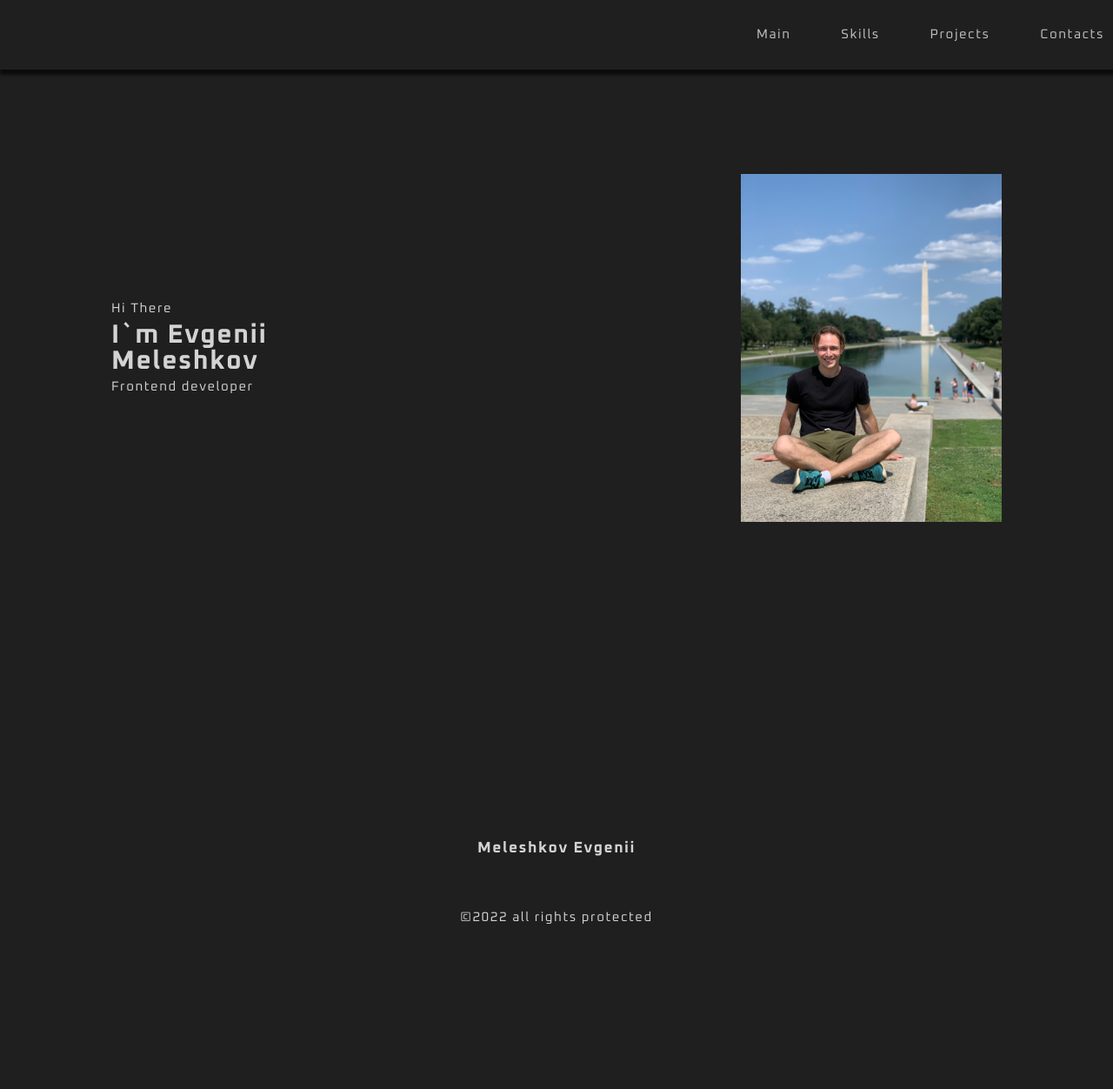
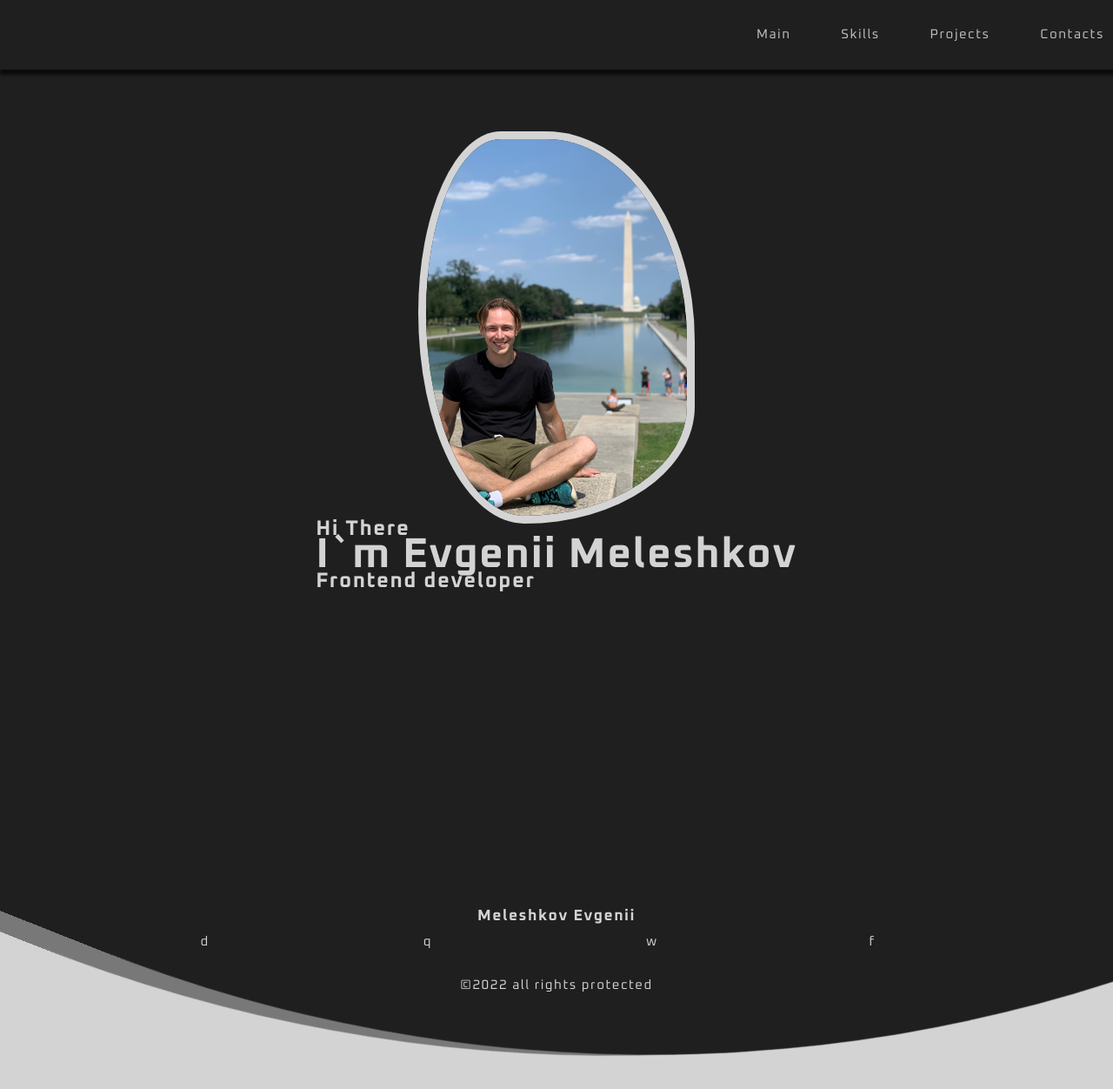
Before and after one commit to EvgeniiMeleshkov/portfolio, a React (Create React App) app: page / in a window 1280 px wide. Shown: the top 1252 px of the page at 87% size. Before the commit the page ends 1230 px from the top, so only its background shows below. Built offline with nearby package versions, Linux system fonts and the light colour scheme.

Commit message:
choose my oun way in progress

```diff
--- a/src/footer/Footer.module.css
+++ b/src/footer/Footer.module.css
@@ -1,9 +1,13 @@
 .footerMainBlock {
+    position: absolute;
+    z-index: 1000;
     display: flex;
     align-items: center;
     min-height: 50vh;
+    width: 100%;
 }
 .footerInnerBlock {
+    z-index: 1000;
     display: flex;
     align-items: center;
     flex-direction: column;
@@ -13,15 +17,63 @@
 
 }
 .someBlocks {
+    z-index: 1000;
     width: 80%;
     display: flex;
     justify-content: space-between;
     flex-wrap: wrap;
 }
 .someBlock {
+    z-index: 1000;
     width: 50px;
     height: 50px;
 }
+.pol {
+    z-index: 500;
+    width: 100%;
+    position: relative;
+    display: flex;
+    justify-content: center;
+    align-items: center;
+    flex-direction: column;
+    height: 500px;
+    background-color: #d3d3d3;
+    overflow: hidden;
+}
+.pol:before,
+.pol:after {
+     content: "";
+     position: absolute;
+     left: 50%;
+     min-width: 300vw;
+     min-height: 300vw;
+     background-color: #1f1f20;
+     animation-name: rotate;
+     animation-iteration-count: infinite;
+     animation-timing-function: linear;
+ }
+
+.pol:before {
+     bottom: 15vh;
+     border-radius: 45%;
+     animation-duration: 10s;
+ }
+
+.pol:after {
+     bottom: 12vh;
+     opacity: .5;
+     border-radius: 47%;
+     animation-duration: 10s;
+ }
+
+
+@keyframes rotate {
+    0% {transform: translate(-50%, 0) rotateZ(0deg);}
+    50% {transform: translate(-50%, -2%) rotateZ(180deg);}
+    100% {transform: translate(-50%, 0%) rotateZ(360deg);}
+}
+
+
 .footerInfo {
 
 }
--- a/src/footer/Footer.tsx
+++ b/src/footer/Footer.tsx
@@ -4,18 +4,20 @@ import styleContainer from '../common/styles/container/Container.module.css'
 
 const Footer = () => {
     return (
+        <div className={s.pol}>
         <div className={s.footerMainBlock}>
             <div className={`${styleContainer.container} ${s.footerInnerBlock}`}>
 
                     <h3 className={s.myName}>Meleshkov Evgenii</h3>
+
                     <div className={s.someBlocks}>
-                        <div className={s.someBlock}></div>
-                        <div className={s.someBlock}></div>
-                        <div className={s.someBlock}></div>
-                        <div className={s.someBlock}></div>
+                        <div className={s.someBlock}>d</div>
+                        <div className={s.someBlock}>q</div>
+                        <div className={s.someBlock}>w</div>
+                        <div className={s.someBlock}>f</div>
                     </div>
                     <p className={s.footerInfo}>©2022 all rights protected</p>
-
+            </div>
             </div>
         </div>
     );
--- a/src/main/Main.module.css
+++ b/src/main/Main.module.css
@@ -4,36 +4,49 @@
     min-height: 100vh;
 }
 .mainContainer {
-    justify-content: space-between;
+    justify-content: center;
     margin: auto;
     display: flex;
     align-items: center;
+    flex-direction: column-reverse;
 }
 
 .greetings {
-    max-width: 300px;
-    min-width: 100px;
+    font-weight: bolder;
+    font-size: x-large;
+    max-width: max-content;
+    max-height: max-content;
+}
+.photoFrame {
+    display: flex;
+    align-items: center;
+    justify-content: center;
+    top: 0;
+    bottom: 0;
+    left: 0;
+    right: 0;
+    background-repeat: no-repeat;
+    background-position: 50%;
+    background-size: cover;
+    -webkit-animation: morph 8s ease-in-out 1s infinite;
+    animation: morph 8s ease-in-out 1s infinite;
+    background-blend-mode: multiply;
+    box-shadow: 0 0 0 9px hsl(0, 0%, 83%);
+    border-radius: 60% 40% 30% 70%/60% 30% 70% 40%;
+    overflow: hidden;
+}
+@keyframes morph {
+    0% {
+        border-radius: 60% 40% 30% 70%/60% 30% 70% 40%;
+    }
+    50% {
+        border-radius: 30% 60% 70% 40%/50% 60% 30% 60%;
+    }
+    100% {
+        border-radius: 60% 40% 30% 70%/60% 30% 70% 40%;
+    }
 }
 .photo {
-    max-width: 300px;
-    max-height: 400px;
-    min-width: 100px;
-    min-height: 200px;
+    width: 50vh;
+    margin: -50px;
 }
-
-@media (min-width: 768px) and (max-width: 991px) {
-    .slider-area {
-        height: 480px;
-    }
-
-    .slider-area {
-        height: 800px;
-        display: flex;
-        align-items: center;
-        position: relative;
-    }
-
-    article, aside, dialog, figcaption, figure, footer, header, hgroup, main, nav, section {
-        display: block;
-    }
-}
--- a/src/main/Main.tsx
+++ b/src/main/Main.tsx
@@ -12,7 +12,10 @@ const Main = () => {
                     <h1>I`m Evgenii Meleshkov</h1>
                     <p>Frontend developer</p>
                 </div>
-                <img alt={'My photo'} src={myPhoto} className={s.photo}/>
+                    <div className={s.photoFrame}>
+
+                        <img alt='MyPhoto' src={myPhoto} className={s.photo} />
+                    </div>
             </div>
         </div>
     );
```
Also changed, not shown: src/assets/1CFCCDA1-7C38-497D-B9B9-A465AC774961.jpg (added).
